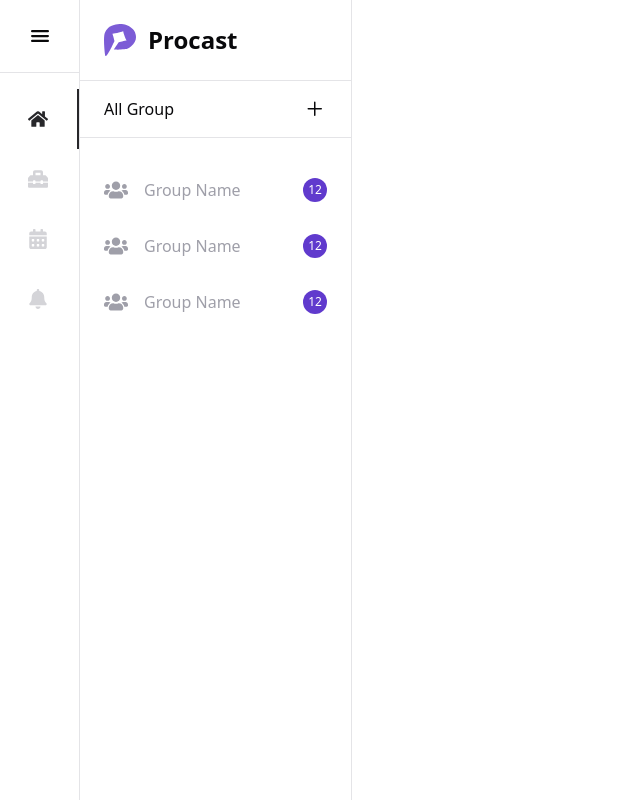
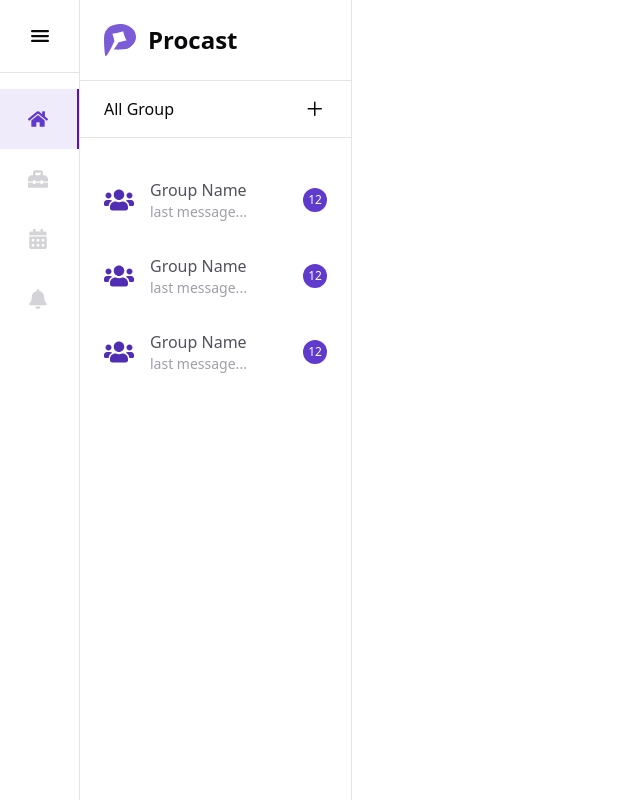
Before and after one commit to aryndraa/nextjs-collabolator-service, a Next.js app: page / in a window 1280 px wide. Shown: the whole page, without its empty margins (0-640 px from the left). Built offline with nearby package versions, Linux system fonts and the light colour scheme.

Commit message:
coloring

```diff
--- a/app/_components/group-item.tsx
+++ b/app/_components/group-item.tsx
@@ -8,9 +8,12 @@ export default function GroupItem() {
       href="#"
       className="px-6 py-4 hover:bg-zinc-50 flex items-center justify-between transition ease-in-out "
     >
-      <div className="flex items-center gap-4  text-zinc-400">
-        <FaUsers className="text-2xl" />
-        <span className="font-">Group Name</span>
+      <div className="flex items-center gap-4  text-zinc-600">
+        <FaUsers className="text-3xl text-primary-200" />
+        <div>
+          <h3 className="font-medium">Group Name</h3>
+          <p className="text-sm text-zinc-400">last message...</p>
+        </div>
       </div>
       <div className="size-6  text-xs bg-primary-100 font-medium text-white flex items-center justify-center rounded-full ">
         12
--- a/app/_components/menu-bar.tsx
+++ b/app/_components/menu-bar.tsx
@@ -42,10 +42,17 @@ export default function MenuBar() {
       <div>
         <div className="hidden lg:flex  border-b px-5 py-4">
           <button
-            className="text-2xl p-2 hover:bg-zinc-800 hover:text-white transition ease-in-out duration-500 rounded-lg  cursor-pointer"
+            className="text-2xl p-2 hover:bg-primary-100 hover:text-white transition ease-in-out duration-500 rounded-lg  cursor-pointer flex items-center gap-4"
             onClick={() => setIsOpen(!isOpen)}
           >
             <IoMenu />
+            <span
+              className={`text-xs lg:text-sm  font-semibold pr-2 ${
+                isOpen ? "" : "lg:hidden"
+              }`}
+            >
+              Menu
+            </span>
           </button>
         </div>
         <div className="flex lg:flex-col  justify-between px-6 lg:px-0  pt-3 lg:pt-4 pb-3 ">
@@ -55,10 +62,10 @@ export default function MenuBar() {
               <Link
                 href={item.link}
                 key={index}
-                className={`flex flex-col lg:flex-row   gap-1 lg:gap-4 items-center lg:py-5 lg:px-7 lg:border-r-2  lg:border-r-transparent hover:bg-zinc-100 transition ${
+                className={`flex flex-col lg:flex-row   gap-1 lg:gap-4 items-center lg:py-5 lg:px-7 lg:border-r-2  lg:border-r-transparent transition ${
                   isActive
-                    ? "text-zinc-800 lg:border-r-zinc-800"
-                    : "text-zinc-300"
+                    ? "text-primary-100 lg:bg-primary-100/10 lg:border-r-violet-800"
+                    : "text-zinc-300 hover:bg-zinc-50 "
                 } `}
               >
                 <span className="text-[22px] lg:text-xl">{item.icon}</span>
```
